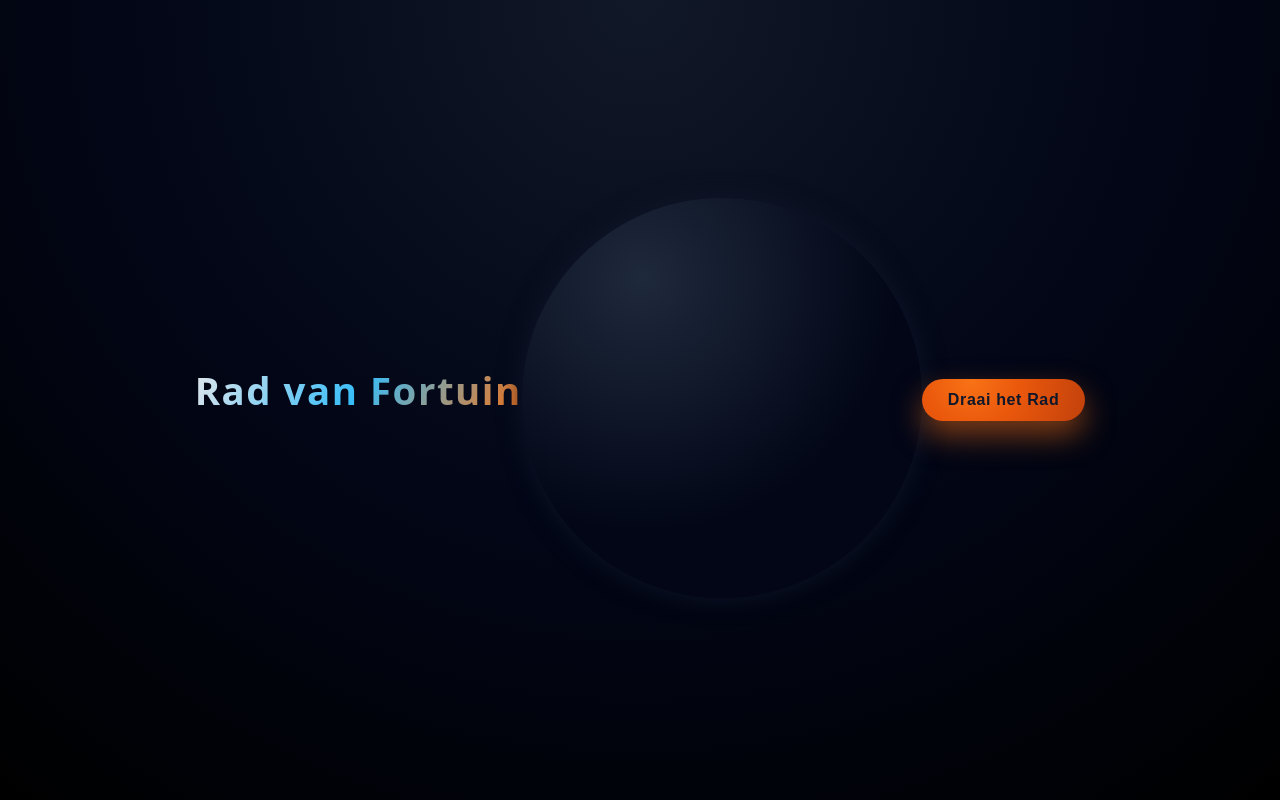
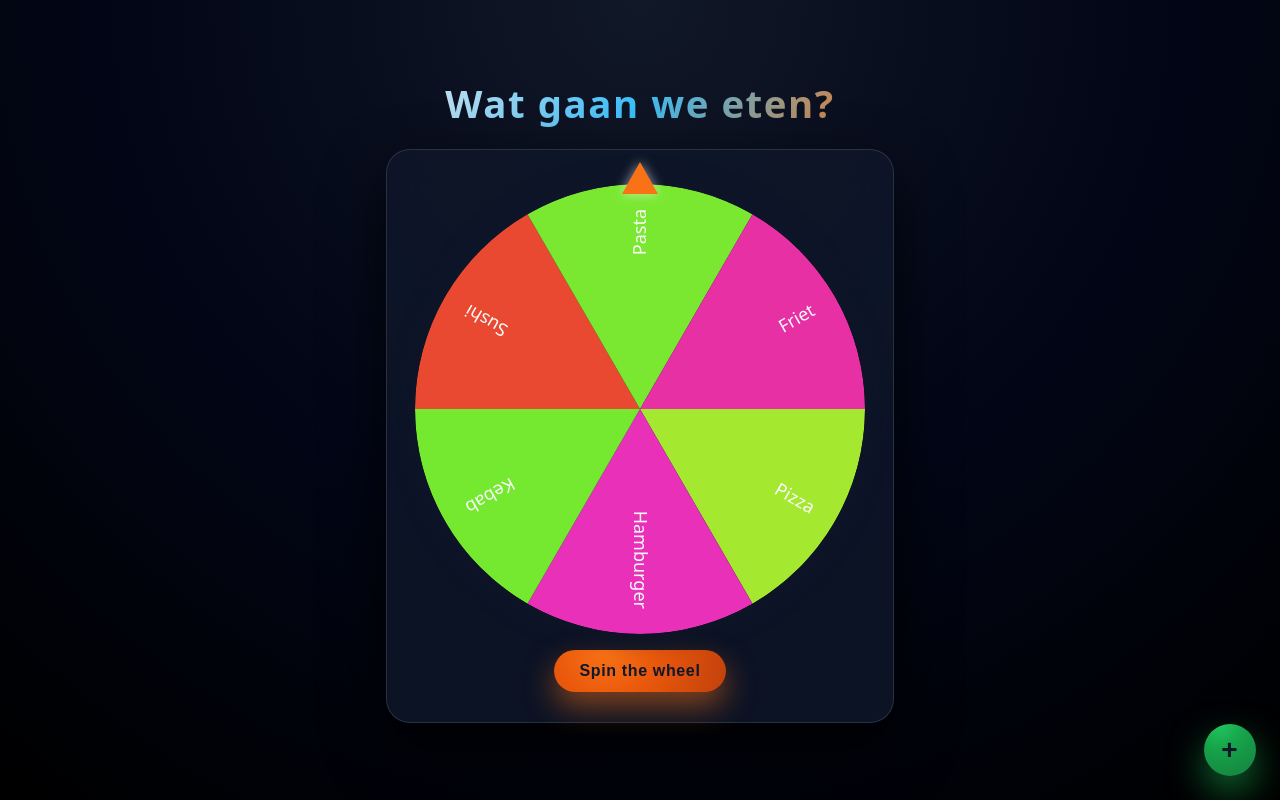
Before and after one commit to xavitje/RadvanEten, a plain HTML site: page index.html in a window 1280 px wide. Drawn offline with Linux system fonts and the light colour scheme.

Commit message:
Refactor HTML structure and update titles

```diff
--- a/index.html
+++ b/index.html
@@ -1,25 +1,34 @@
 <!DOCTYPE html>
 <html lang="nl">
   <head>
-    <meta charset="UTF-8">
-    <title>Rad van Fortuin</title>
-    <link rel="stylesheet" href="style.css">
+    <meta charset="UTF-8" />
+    <title>Spin The Wheel</title>
+    <link rel="stylesheet" href="style.css" />
   </head>
     <body>
+        <div id="app">
+            <h1>Wat gaan we eten?</h1>
 
-<h1>Rad van Fortuin</h1>
-
-<div id="wheel-container">
-    <canvas id="wheel" width="400" height="400"></canvas>
+            <div id="wheel-card">
+            <div id="wheel-wrapper">
+                <canvas id="wheel" width="450" height="450"></canvas>
+                <div id="pointer"></div>
             </div>
 
-<button id="spinBtn">Draai het Rad</button>
+            <div id="controls">
+                <button id="spinBtn">Spin the wheel</button>
+            </div>
 
             <div id="result" class="hidden">
-    <h2>Gekozen item: <span id="chosen"></span></h2>
-    <button id="deleteBtn">Verwijder dit item</button>
+                <p>Jouw keuze:</p>
+                <div id="chosen"></div>
             </div>
+            </div>
+        </div>
+
+        <button id="addItemBtn">+</button>
 
         <script src="script.js"></script>
     </body>
+
 </html>
```
Lines whose indentation alone changed are shown as unchanged.
